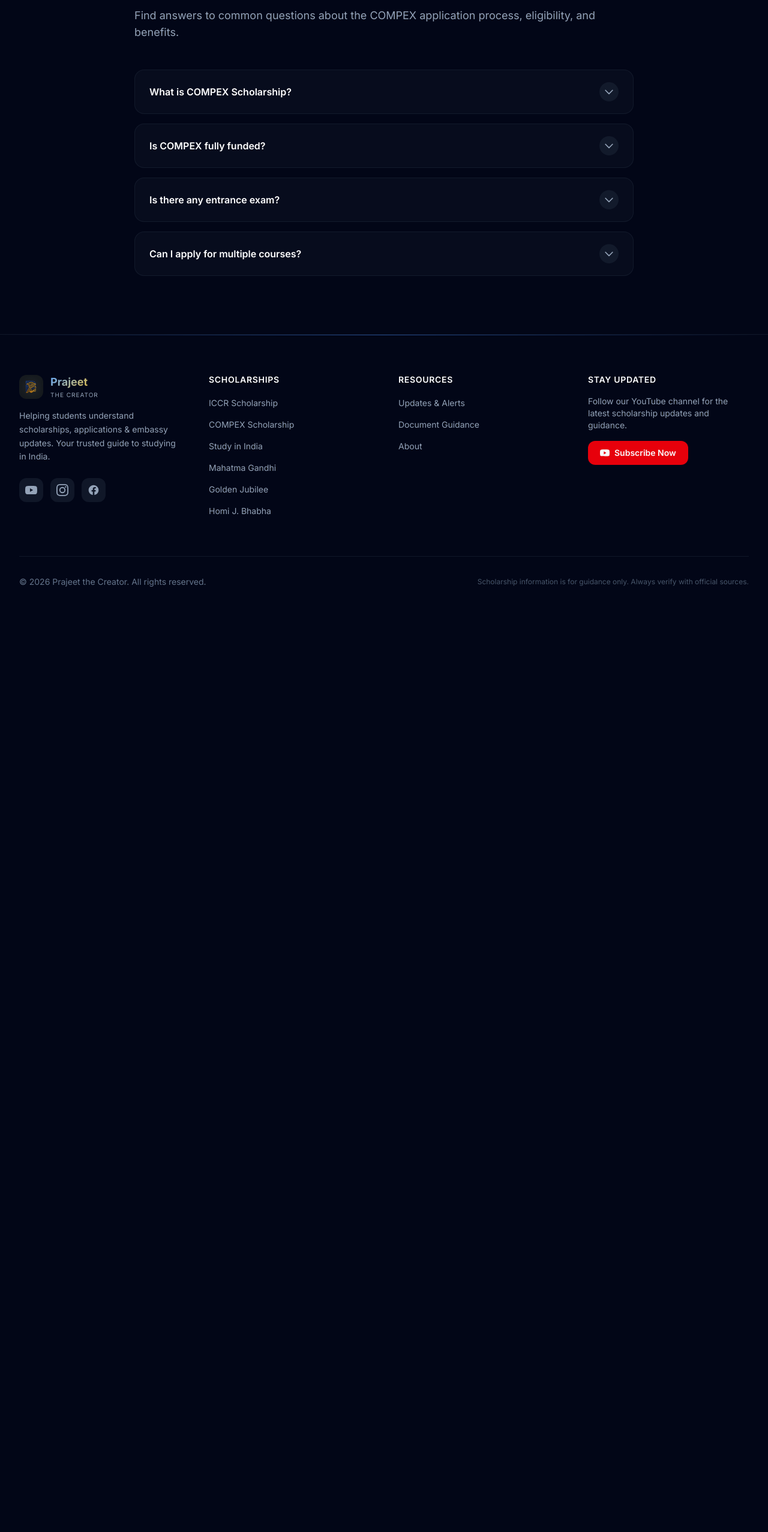
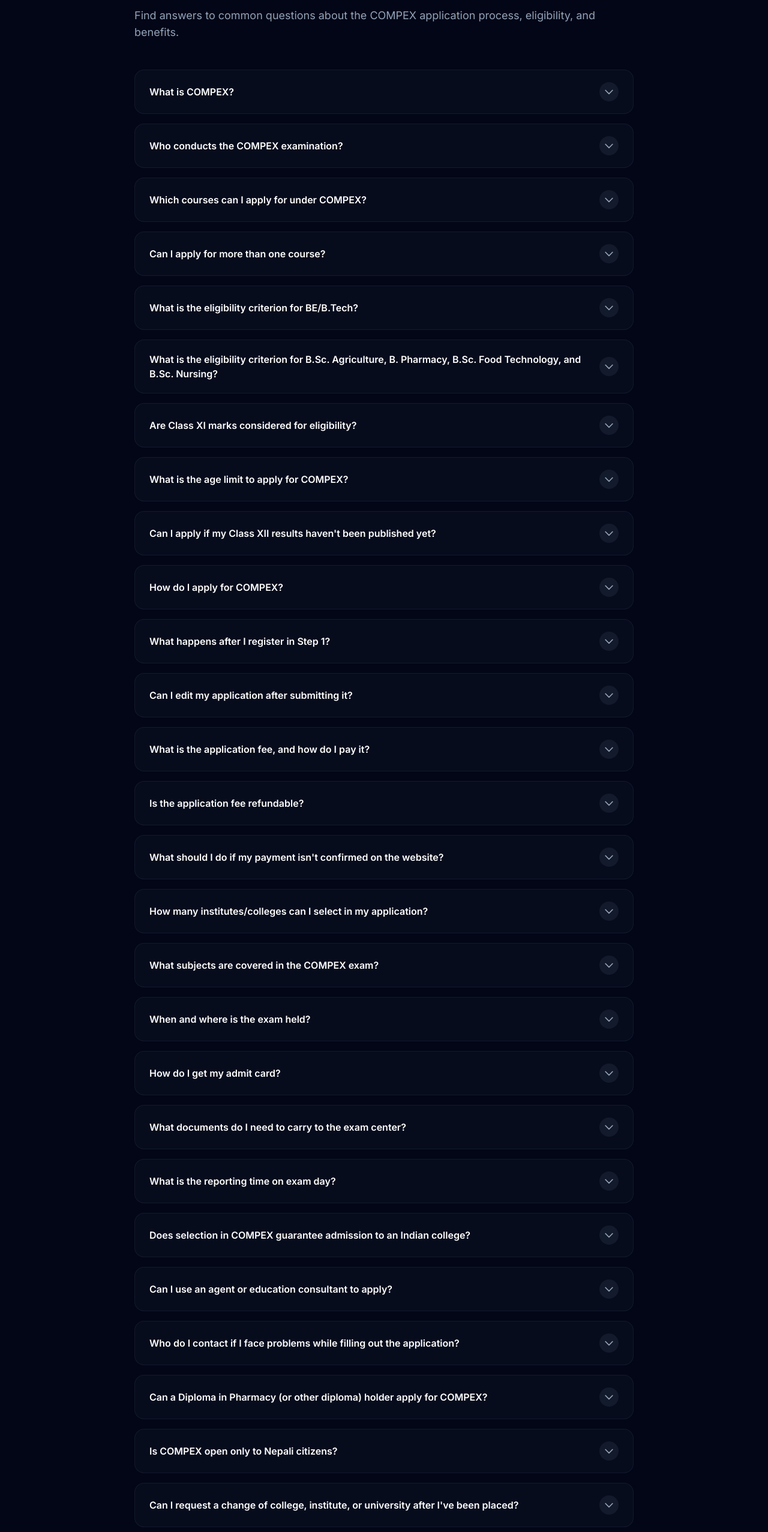
Before and after one commit to prajeet-shah/prajeet-the-creator, a Next.js app: page /faqs/compex-scholarship in a window 1280 px wide. Shown: the part 243-2797 px from the top of the page at 60% size. Before the commit the page ends 1287 px from the top, so only its background shows below. Built offline with nearby package versions, Linux system fonts and the light colour scheme.

Commit message:
docs(compex): update COMPEX Scholarship FAQs and regenerate sitemap

```diff
--- a/src/data/faqs.js
+++ b/src/data/faqs.js
@@ -80,20 +80,116 @@
   ],
   "compex-scholarship": [
     {
-      question: "What is COMPEX Scholarship?",
-      answer: "COMPEX is a scholarship provided by the Embassy of India, Kathmandu for Nepalese students to study undergraduate courses in India through a competitive entrance exam.",
+      question: "What is COMPEX?",
+      answer: "COMPEX (Competitive Examination) is a scholarship scheme run by the Embassy of India, Kathmandu, that gives Nepali students the opportunity to study undergraduate courses in India through a qualifying/competitive Computer Based Test (CBT).",
     },
     {
-      question: "Is COMPEX fully funded?",
-      answer: "Yes, it generally covers tuition fees, hostel accommodation, and provides a monthly stipend, but final benefits depend on the allocated institution.",
+      question: "Who conducts the COMPEX examination?",
+      answer: "The examination is conducted by the Education Wing of the Embassy of India, Kathmandu, and candidates apply through the official website www.indembkathmandu.gov.in.",
     },
     {
-      question: "Is there any entrance exam?",
-      answer: "Yes, selection is based on a Computer-Based Test (CBT) conducted by the Embassy of India.",
+      question: "Which courses can I apply for under COMPEX?",
+      answer: "You can apply for BE/B.Tech, B.Sc. (Agriculture), B.Sc. (Food Technology), B.Sc. (Nursing), and B. Pharmacy.",
     },
     {
-      question: "Can I apply for multiple courses?",
-      answer: "Yes, you can apply for a maximum of two courses only.",
+      question: "Can I apply for more than one course?",
+      answer: "Yes, but a candidate can apply for a maximum of two courses only, subject to meeting the eligibility criteria for each.",
+    },
+    {
+      question: "What is the eligibility criterion for BE/B.Tech?",
+      answer: "You need at least 60% marks in aggregate, 50% in English, and at least 60% in each of Physics, Chemistry, and Mathematics in Class XII (or the equivalent 10+2 CBSE standard).",
+    },
+    {
+      question: "What is the eligibility criterion for B.Sc. Agriculture, B. Pharmacy, B.Sc. Food Technology, and B.Sc. Nursing?",
+      answer: "You need at least 60% marks in aggregate, 50% in English, and at least 55% in each of Physics, Chemistry, and Biology in Class XII (or the equivalent 10+2 CBSE standard).",
+    },
+    {
+      question: "Are Class XI marks considered for eligibility?",
+      answer: "No. Only Class XII (10+2) marks are considered; Class XI marks are not included.",
+    },
+    {
+      question: "What is the age limit to apply for COMPEX?",
+      answer: "The minimum age to apply is 16 years and the maximum age is 23 years, calculated as of the cutoff date specified in that year's official notification.",
+    },
+    {
+      question: "Can I apply if my Class XII results haven't been published yet?",
+      answer: "Yes. Candidates appearing in the 10+2/Class XII examination may apply in anticipation of their results, but a certificate from the school Principal confirming they are appearing for the exam must be uploaded, and the results must be submitted later.",
+    },
+    {
+      question: "How do I apply for COMPEX?",
+      answer: "Applications are submitted online in three steps: Step 1 (Registration), Step 2 (Filling and submitting the application), and Step 3 (Filling in bank challan details and uploading the scanned challan).",
+    },
+    {
+      question: "What happens after I register in Step 1?",
+      answer: "After registering with your name, mobile number, and email ID, you will receive a Login ID and Password on your registered email, which you use to proceed to Step 2.",
+    },
+    {
+      question: "Can I edit my application after submitting it?",
+      answer: "No. Once the application is submitted in Step 2, no changes or edits are allowed. Corrections can only be made through the Preview option before final submission.",
+    },
+    {
+      question: "What is the application fee, and how do I pay it?",
+      answer: "The application fee is NPR 400, payable at any branch of Nepal SBI Bank using the bank challan generated after Step 2.",
+    },
+    {
+      question: "Is the application fee refundable?",
+      answer: "No. Once deposited, the application fee is not refunded or adjusted under any circumstances.",
+    },
+    {
+      question: "What should I do if my payment isn't confirmed on the website?",
+      answer: "If your payment isn't reflected 48 hours after depositing the fee, you should fill out the Grievance Redressal form with your details and email it, along with a scanned copy of the paid challan, to the official COMPEX helpdesk email.",
+    },
+    {
+      question: "How many institutes/colleges can I select in my application?",
+      answer: "Candidates have to choose up to four institutes, in order of preference, from the list provided in the online application form. This preference order cannot be changed once submitted.",
+    },
+    {
+      question: "What subjects are covered in the COMPEX exam?",
+      answer: "The exam typically covers English, Physics, and Chemistry (EPC) as a combined paper, along with separate papers in Mathematics and/or Biology, depending on the course applied for.",
+    },
+    {
+      question: "When and where is the exam held?",
+      answer: "The Computer Based Test is generally held in Kathmandu at designated exam centers announced by the Embassy.",
+    },
+    {
+      question: "How do I get my admit card?",
+      answer: "Admit cards are released online, typically 3-5 days before the exam date, and the download link is sent to the registered email address of eligible candidates.",
+    },
+    {
+      question: "What documents do I need to carry to the exam center?",
+      answer: "You must carry a printout of the e-Admit Card along with an original ID proof (Passport or Nepal Citizenship Card). No candidate is permitted entry without these.",
+    },
+    {
+      question: "What is the reporting time on exam day?",
+      answer: "Candidates must reach the exam center at least 90 minutes before the scheduled start time to complete entry formalities and mandatory security checks.",
+    },
+    {
+      question: "Does selection in COMPEX guarantee admission to an Indian college?",
+      answer: "No. Nomination by the Embassy does not guarantee admission. Final confirmation of admission depends on acceptance by the concerned Indian university/institution.",
+    },
+    {
+      question: "Can I use an agent or education consultant to apply?",
+      answer: "No. The Embassy of India only accepts applications submitted directly by the candidate. Applications routed through consultants, agents, or middlemen are liable to be rejected.",
+    },
+    {
+      question: "Who do I contact if I face problems while filling out the application?",
+      answer: "You can contact the official COMPEX Help Desk via email during working hours (typically 10 AM to 5 PM) for any difficulty related to the online application process.",
+    },
+    {
+      question: "Can a Diploma in Pharmacy (or other diploma) holder apply for COMPEX?",
+      answer: "No. COMPEX eligibility is based strictly on Class XII (10+2) marks, not on diploma qualifications. A Diploma in Pharmacy or any other diploma is not recognized as a qualifying credential under the scheme — there is no diploma-based or lateral-entry category. If a candidate has completed a diploma after Class XII, they may still be eligible only if their original Class XII marks meet the required percentages for the course they're applying to; the diploma itself does not count toward eligibility.",
+    },
+    {
+      question: "Is COMPEX open only to Nepali citizens?",
+      answer: "Yes. The scholarship scheme is open only to Nepalese Nationals, and preference is given to candidates who have completed their school studies in Nepal.",
+    },
+    {
+      question: "Can I request a change of college, institute, or university after I've been placed?",
+      answer: "No. Once a candidate is placed, requests to change the college/institution/university, or to transfer the scholarship, are not entertained under any circumstances.",
+    },
+    {
+      question: "What happens if I submit incorrect information in my application?",
+      answer: "Submitting incorrect information can lead to forfeiture of admission or the scholarship at any stage of the process, even after selection or placement, so all details must be filled in carefully and accurately.",
     },
   ],
   "study-in-india-sii": [
```
Also changed, not shown: 1 other file (tests, documents, lock files or other folders).
